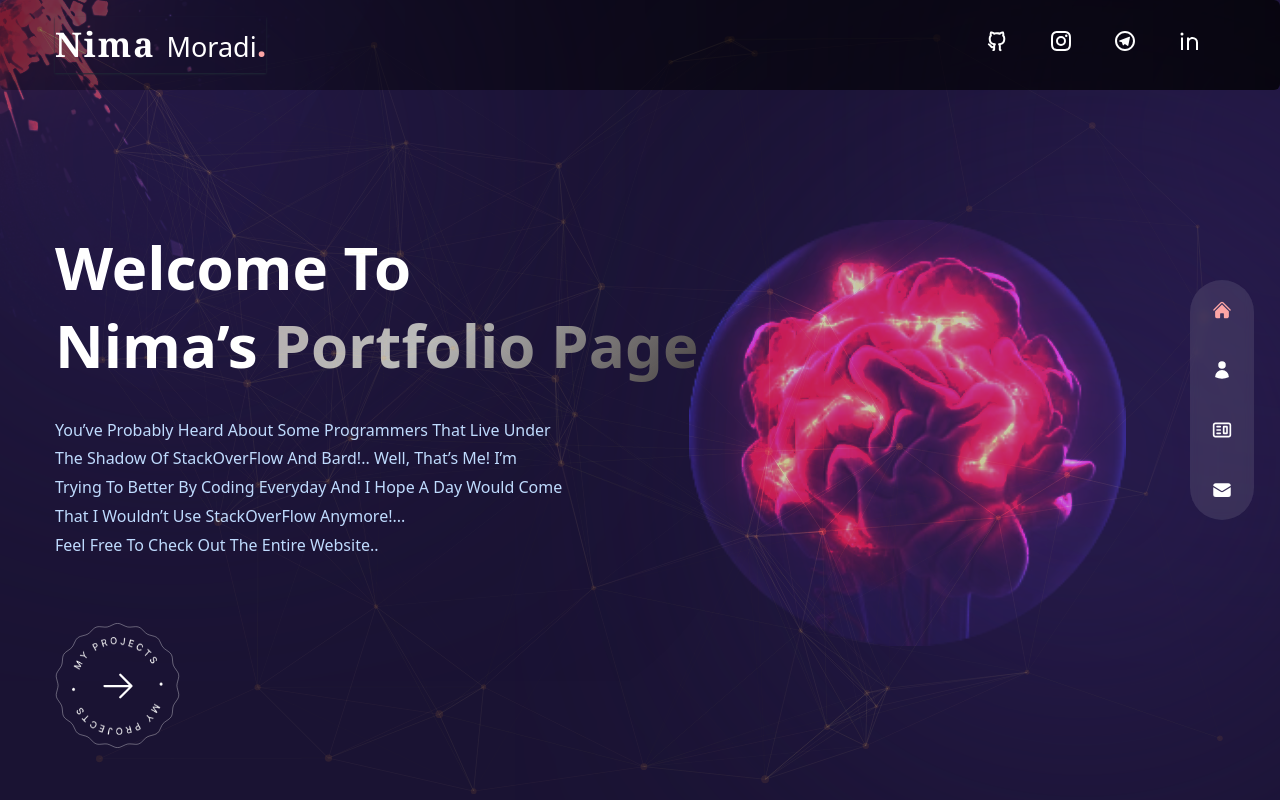
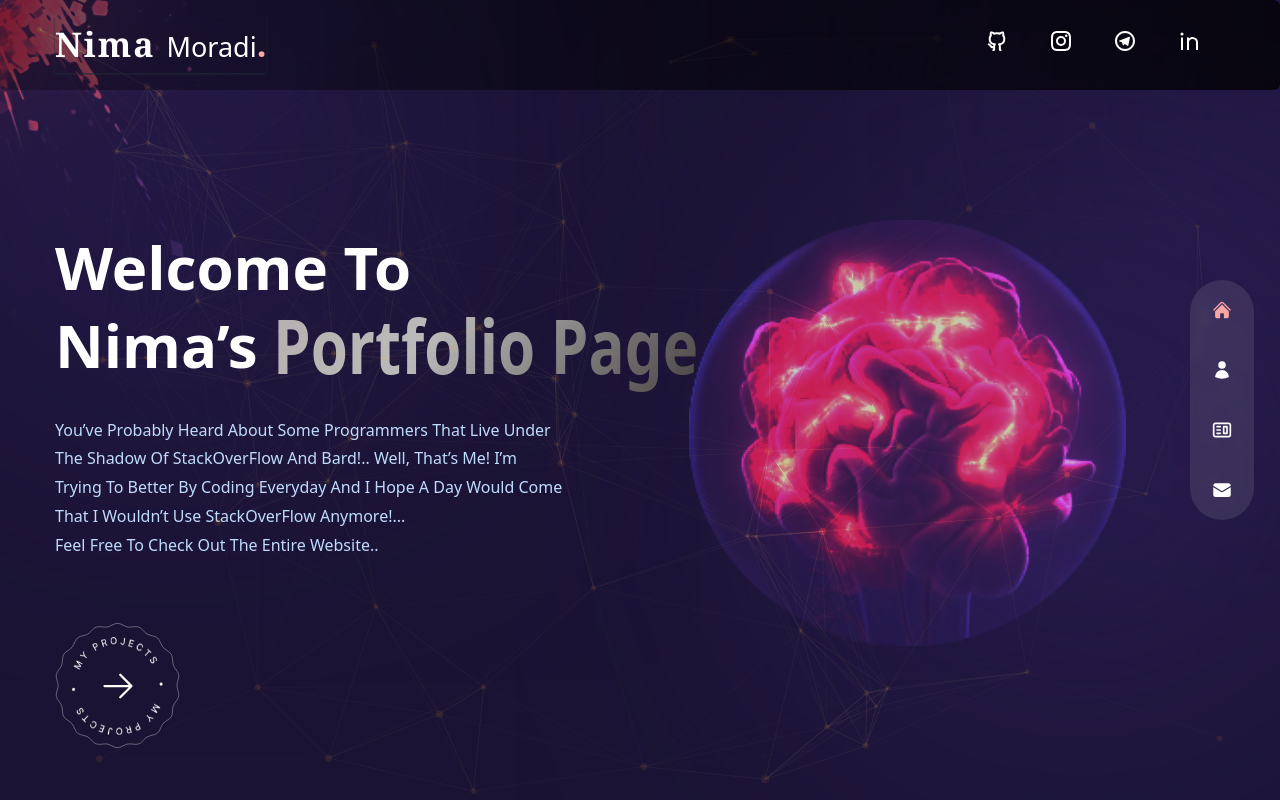
Before and after one commit to Nima-Moradi1/new-portfolio, a Next.js app: page / in a window 1280 px wide. Built offline with nearby package versions, Linux system fonts and the light colour scheme.

Commit message:
portfolio scale added

```diff
--- a/pages/index.js
+++ b/pages/index.js
@@ -31,7 +31,7 @@ const Home = () => {
               exit="hidden"
               className="h1">
               Welcome To <br /> Nima&rsquo;s{" "}
-              <span className="animate-charcter text-red-300">
+              <span className="scale-y-125 animate-charcter text-red-300">
                 Portfolio Page
               </span>
             </motion.h1>
```
